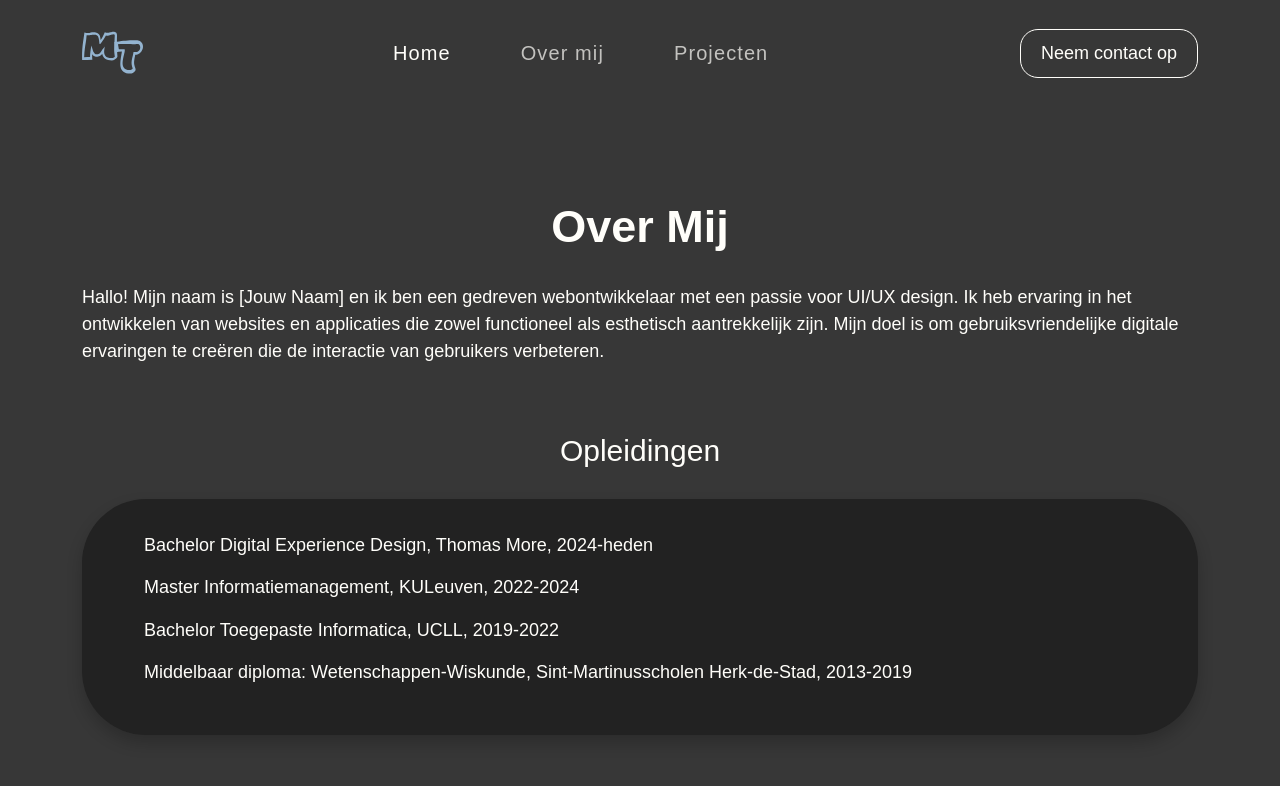
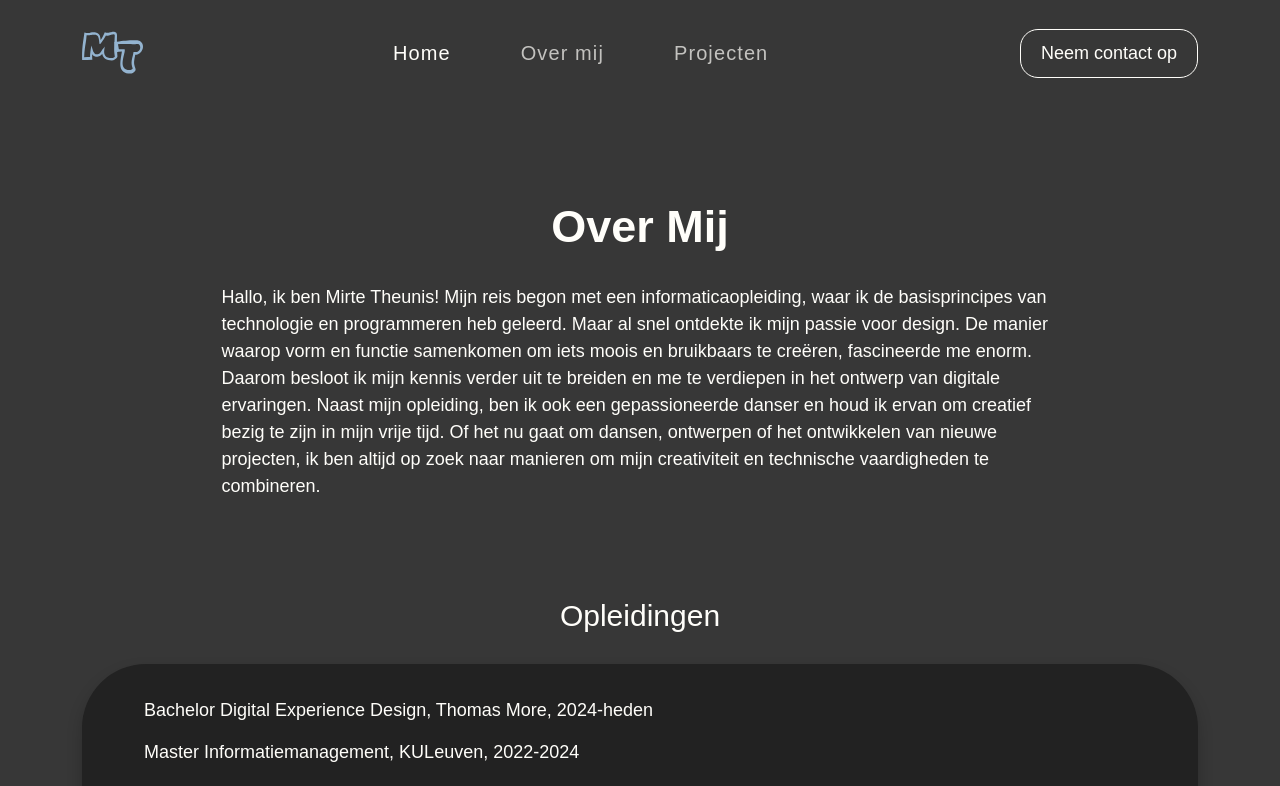
Before and after one commit to mirtetheunisTM/mirtetheunis, a React (Create React App) app: page /aboutme in a window 1280 px wide. Shown: the top 786 px of the page. Built offline with nearby package versions, Linux system fonts and the light colour scheme.

Commit message:
about me page

```diff
--- a/public/index.html
+++ b/public/index.html
@@ -1,5 +1,5 @@
 <!DOCTYPE html>
-<html lang="en">
+<html lang="nl">
   <head>
     <meta charset="utf-8" />
     <link rel="icon" href="%PUBLIC_URL%/favicon.ico" />
--- a/src/App.css
+++ b/src/App.css
@@ -431,7 +431,7 @@ nav.navbar .navbar-toggler[aria-expanded="true"] .navbar-toggler-icon {
   transform: translate(-50%, -50%);
   transition: 0.5s ease-in-out;
   opacity: 0;
-  width: 100%;
+  width: 90%;
 }
 
 .proj-imgbx:hover .proj-txtx {
@@ -657,7 +657,9 @@ nav.navbar .navbar-toggler[aria-expanded="true"] .navbar-toggler-icon {
 .over-mij p {
   font-size: 18px;
   line-height: 1.5;
-  margin-bottom: 20px;
+  max-width: 75%;
+  margin: 0 auto;
+  margin-bottom: 50px;
 }
 
 .content-box {
--- a/src/components/AboutMe.js
+++ b/src/components/AboutMe.js
@@ -7,8 +7,9 @@ export const AboutMe = () => {
             <Row className="intro-section mb-5">
               <Col xs={6} md={12}>
                 <h2 className="section-title text-center">Over Mij</h2>
-                <p>
-                  Hallo! Mijn naam is [Jouw Naam] en ik ben een gedreven webontwikkelaar met een passie voor UI/UX design. Ik heb ervaring in het ontwikkelen van websites en applicaties die zowel functioneel als esthetisch aantrekkelijk zijn. Mijn doel is om gebruiksvriendelijke digitale ervaringen te creëren die de interactie van gebruikers verbeteren.
+                <p className="align-items-center">
+                Hallo, ik ben Mirte Theunis! Mijn reis begon met een informaticaopleiding, waar ik de basisprincipes van technologie en programmeren heb geleerd. Maar al snel ontdekte ik mijn passie voor design. De manier waarop vorm en functie samenkomen om iets moois en bruikbaars te creëren, fascineerde me enorm. Daarom besloot ik mijn kennis verder uit te breiden en me te verdiepen in het ontwerp van digitale ervaringen.
+                Naast mijn opleiding, ben ik ook een gepassioneerde danser en houd ik ervan om creatief bezig te zijn in mijn vrije tijd. Of het nu gaat om dansen, ontwerpen of het ontwikkelen van nieuwe projecten, ik ben altijd op zoek naar manieren om mijn creativiteit en technische vaardigheden te combineren.
                 </p>
               </Col>
             </Row>
--- a/src/components/NavBar.js
+++ b/src/components/NavBar.js
@@ -34,6 +34,7 @@ export const NavBar = () => {
                 contactSection.scrollIntoView({ behavior: 'smooth' });
               }
             }, 100);
+            updateActiveLink('home');
           };
 
     return (
--- a/src/components/Projects.js
+++ b/src/components/Projects.js
@@ -1,6 +1,7 @@
 import { Container, Row, Col } from "react-bootstrap";
 import { ProjectCard } from "./ProjectCard";
 import projectFitanza from "../assets/img/project-fitanza.png";
+import projectGSF from "../assets/img/design-posters.png";
 import arrowIcon from "../assets/img/iconmonstr-arrow-right-circle-thin.svg";
 
 export const Projects = () => {
@@ -11,9 +12,9 @@ export const Projects = () => {
             imgURL: projectFitanza,
         },
         {
-            title: 'Project 2',
-            description: 'Description of project 2',
-            imgURL: 'https://via.placeholder.com/150',
+            title: 'Affiche en flyers dansshow',
+            description: 'Ontwerpen van posters, flyers en programmaboekjes voor een dansshow.',
+            imgURL: projectGSF,
         },
         {
             title: 'Project 3',
--- a/src/components/Skills.js
+++ b/src/components/Skills.js
@@ -1,4 +1,6 @@
 import { Container, Row, Col } from "react-bootstrap";
+import { useNavigate } from "react-router-dom";
+import { useState } from "react";
 import Carousel from "react-multi-carousel";
 import "react-multi-carousel/lib/styles.css";
 import metric1 from "../assets/img/metrix-uidesign.svg";
@@ -10,6 +12,11 @@ import arrowLeft from "../assets/img/chevron-left.svg";
 import arrowRight from "../assets/img/chevron-right.svg";
 
 export const Skills = () => {
+  const [activeLink, setActiveLink] = useState('home');
+  const updateActiveLink = (value) => {
+    setActiveLink(value);
+  }
+
     const responsive = {
         superLargeDesktop: {
           breakpoint: { max: 4000, min: 3000 },
@@ -29,6 +36,8 @@ export const Skills = () => {
         }
       };
 
+      const navigate = useNavigate();
+
       const customLeftArrow = (
         <button className="carousel-arrow carousel-arrow-left">
           <img src={arrowLeft} alt="Left Arrow" />
@@ -40,6 +49,11 @@ export const Skills = () => {
           <img src={arrowRight} alt="Right Arrow" />
         </button>
       );
+
+      const goToPage = () => {
+        navigate("/aboutme");
+        updateActiveLink("overmij");
+      };
 
       return (
         <section className="skill" id="skills">
@@ -75,7 +89,7 @@ export const Skills = () => {
                                 <h5>Brand Identity</h5>
                             </div>
                             </Carousel>
-                            <button className="learnMore" onClick={() => console.log("learn more")}><span>Leer meer over mij<img src={arrowIcon} alt="arrow" className="arrow" /></span></button>
+                            <button className="learnMore" onClick={goToPage}><span>Leer meer over mij<img src={arrowIcon} alt="arrow" className="arrow" /></span></button>
                     </div>
                     </Col>
                 </Row>
```
Also changed, not shown: src/assets/img/design-posters.png (added).
